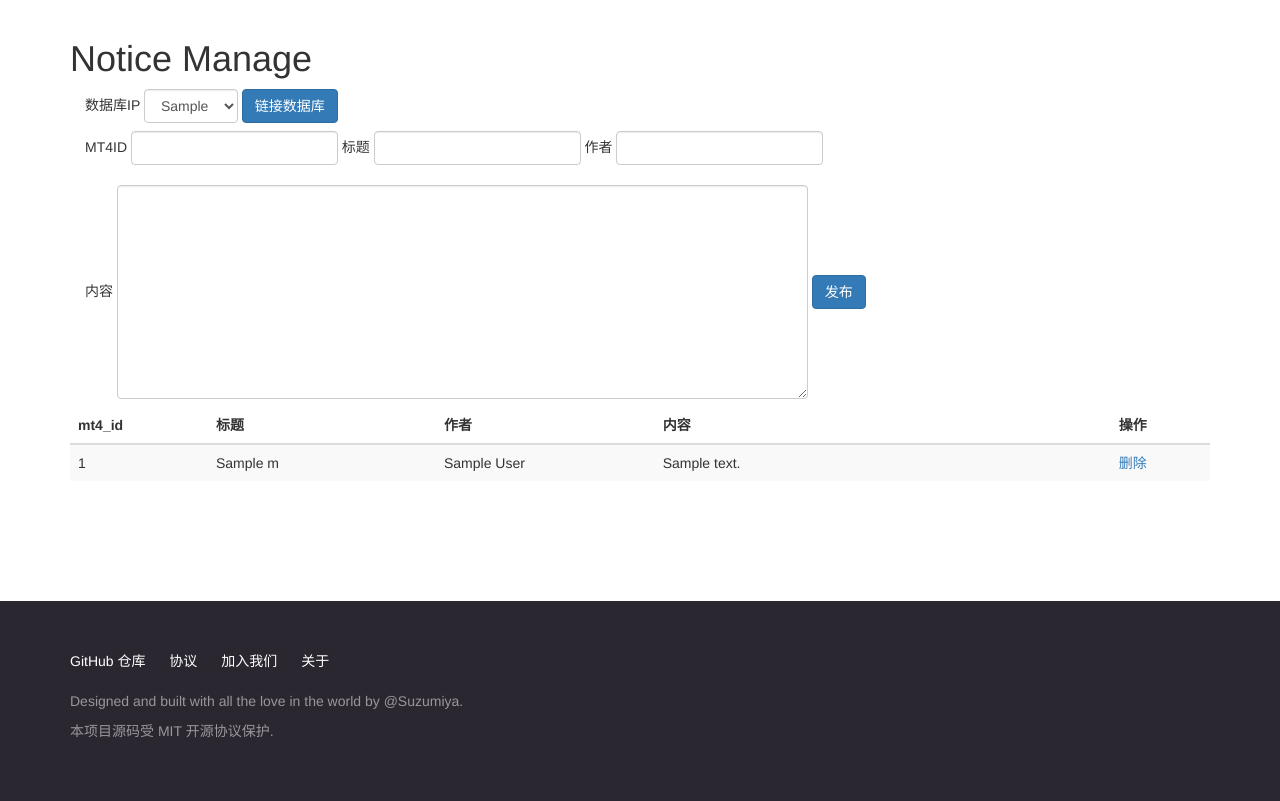
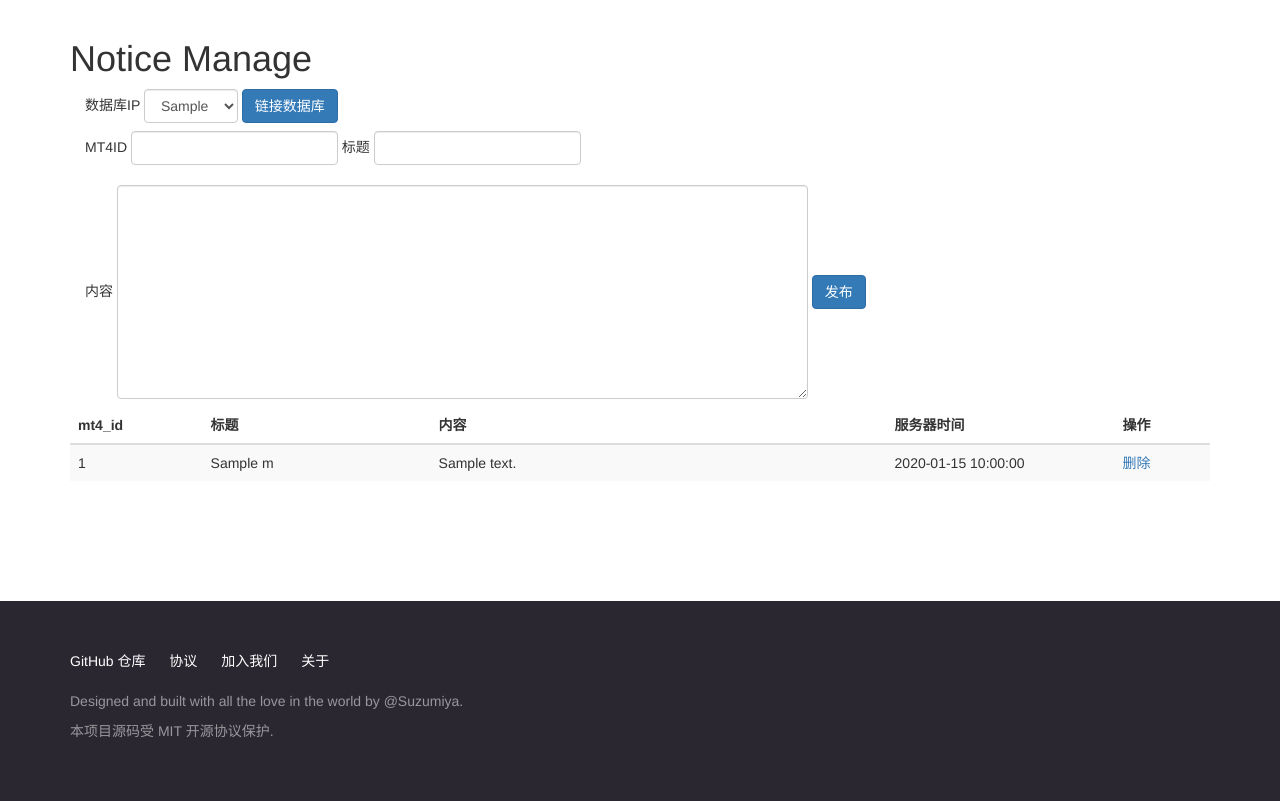
Before and after one commit to AdamEECS/sc, a Flask app: template templates/admin/notices.html in a window 1280 px wide. Shown: the part 51-852 px from the top of the page. Run offline with Flask 2, Linux system fonts and the light colour scheme; the template is opened without the code that fills it: most values are stand-ins (such as "Sample title", 1, 10 or a date in 2020); some libraries are stand-ins or nearby versions.

```diff
--- a/routes/admin.py
+++ b/routes/admin.py
@@ -351,6 +351,7 @@ def notices_link():
     ip = form.get('ip', None)
     se = connect_db(ip)
     ms = se.query(Notice).all()
+    ms.reverse()
     # wls_all = se.query(Wl).all()
     # wls_simple = []
     # counter = []
--- a/templates/admin/notices.html
+++ b/templates/admin/notices.html
@@ -14,7 +14,7 @@
     <form class="navbar-form " action="{{ url_for('admin.notice_new') }}" method="post">
         MT4ID <input class="form-control" type="text" name="mt4_id">
         标题 <input class="form-control" type="text" name="title">
-        作者 <input class="form-control" type="text" name="author">
+{#        作者 <input class="form-control" type="text" name="author">#}
         <br><br>
         内容 <textarea class="form-control" name="content" id="" cols="80" rows="10"></textarea>
         <input type="text" name="ip" value="{{ ip }}" hidden>
@@ -25,8 +25,9 @@
         <tr>
             <th class="th-col-1">mt4_id</th>
             <th class="th-col-2">标题</th>
-            <th class="th-col-1">作者</th>
+{#            <th class="th-col-1">作者</th>#}
             <th class="th-col-4">内容</th>
+            <th class="th-col-2">服务器时间</th>
             <th class="th-col-1">操作</th>
         </tr>
         </thead>
@@ -35,8 +36,9 @@
             <tr data-id={{ m.id }}>
                 <td>{{ m.mt4_id }}</td>
                 <td>{{ m.title }}</td>
-                <td>{{ m.author }}</td>
+{#                <td>{{ m.author }}</td>#}
                 <td>{{ m.content }}</td>
+                <td>{{ m.created_at }}</td>
                 <td><a href="{{ url_for('admin.notice_del', ip=ip, id=m.id) }}">删除</a></td>
             </tr>
         {% endfor %}
```
Also changed, not shown: models/notice.py (+8 -3 lines).
